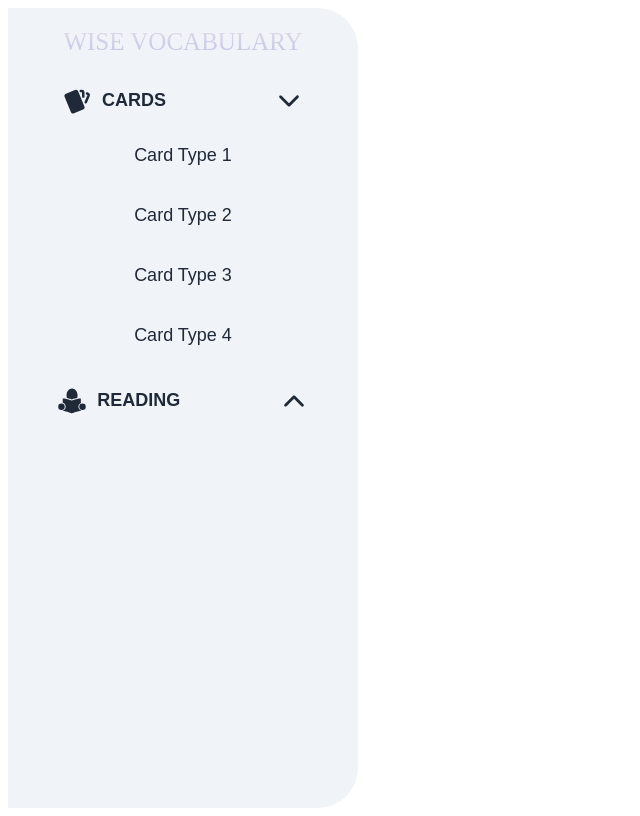
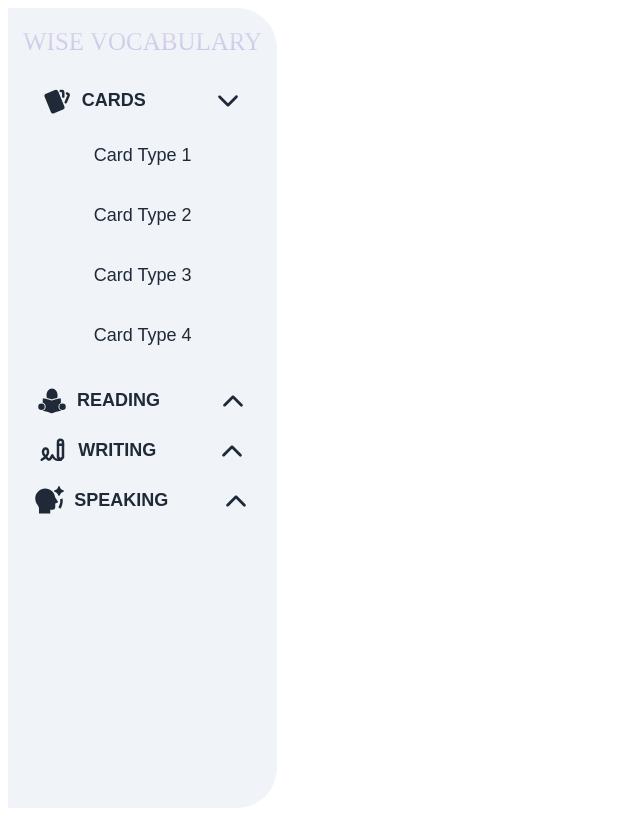
Before and after one commit to bilgekosee/vocabulary-card-api, a React (Vite) app: page / in a window 1280 px wide. Shown: the whole page, without its empty margins (0-640 px from the left). Built offline with nearby package versions, Linux system fonts and the light colour scheme; a web font is replaced by a local one.

Commit message:
sidebar update

```diff
--- a/src/App.css
+++ b/src/App.css
@@ -1,7 +1,7 @@
 .app-container {
   height: auto;
   display: grid;
-  grid-template-columns: 1fr 2fr;
+  grid-template-columns: auto 1fr;
 }
 .content {
   display: flex;
@@ -9,3 +9,8 @@
   align-items: center;
   height: auto;
 }
+.sidebar-container {
+  left: 0;
+  top: 0;
+  height: auto;
+}
--- a/src/App.jsx
+++ b/src/App.jsx
@@ -11,6 +11,7 @@ function App() {
     <Router>
       <div className="app-container">
         <Sidebar />
+
         <div className="content">
           <Routes>
             <Route path="/card-type-1" element={<VocabularyCardOne />} />
--- a/src/cards/VocabularyType1/VocabularyType1.css
+++ b/src/cards/VocabularyType1/VocabularyType1.css
@@ -181,7 +181,7 @@ p:first-of-type {
   color: #000;
 }
 
-@media (max-width: 640px) {
+@media (max-width: 703px) {
   .container,
   .card,
   .card_front,
--- a/src/sidebar/sidebar.css
+++ b/src/sidebar/sidebar.css
@@ -22,7 +22,14 @@
   -webkit-background-clip: text;
   -webkit-text-fill-color: transparent;
 }
-.site-name-title:hover {
+.site-name-short {
+  font-size: 25px;
+  background: linear-gradient(to top, #bdc2e8 0%, #bdc2e8 1%, #e6dee9 100%);
+  -webkit-background-clip: text;
+  -webkit-text-fill-color: transparent;
+}
+.site-name-title:hover,
+.site-name-short:hover {
   font-size: 25px;
   background: linear-gradient(to top, #898fc3 0%, #878ba6 1%, #be74d9 100%);
   -webkit-background-clip: text;
@@ -117,3 +124,5 @@ li {
   font-size: 30px;
   color: #1f2937;
 }
+@media (max-width: 610px) {
+}
--- a/src/sidebar/sidebar.jsx
+++ b/src/sidebar/sidebar.jsx
@@ -1,26 +1,49 @@
-import { useState } from "react";
+import { useState, useEffect } from "react";
 import "./sidebar.css";
 import { TbCardsFilled } from "react-icons/tb";
 import { IoIosArrowDown, IoIosArrowUp } from "react-icons/io";
+import { TbWritingSign } from "react-icons/tb";
 import { GiRead } from "react-icons/gi";
+import { RiSpeakAiFill } from "react-icons/ri";
 import { useNavigate } from "react-router-dom";
 
 const Header = () => {
   const [isOpen, setİsOpen] = useState(true);
   const [open, setOpen] = useState(true);
   const [readinOpen, setReadingOpen] = useState(false);
+  const [writingOpen, setWritingOpen] = useState(false);
+  const [speakingOpen, setSpeakingOpen] = useState(false);
 
   const navigate = useNavigate();
 
+  useEffect(() => {
+    const handleResize = () => {
+      if (window.innerWidth <= 610) {
+        setİsOpen(false);
+      } else {
+        setİsOpen(true);
+      }
+    };
+    handleResize();
+    window.addEventListener("resize", handleResize);
+
+    return () => window.removeEventListener("resize", handleResize);
+  }, []);
   const toggleOpen = () => {
     setOpen((prevOpen) => !prevOpen);
   };
   const toggleOpenRead = () => {
     setReadingOpen((prevOpen) => !prevOpen);
   };
-
+  const toggleOpenWrite = () => {
+    setWritingOpen((prevOpen) => !prevOpen);
+  };
+  const toggleOpenSpeak = () => {
+    setSpeakingOpen((prevOpen) => !prevOpen);
+  };
   return (
     <div className={`sidebar-card ${isOpen ? "open" : "close"}`}>
+      <div className="responsie-design">
         <div
           className="name-site"
           onClick={() => {
@@ -30,7 +53,7 @@ const Header = () => {
           {isOpen ? (
             <span className="site-name-title">WISE VOCABULARY</span>
           ) : (
-          <span className="site-name-title">WV</span>
+            <span className="site-name-short">WV</span>
           )}
         </div>
 
@@ -78,6 +101,52 @@ const Header = () => {
             </ul>
           )}
         </div>
+        <div className="tab">
+          <div className="type-cards-wrapper" onClick={toggleOpenWrite}>
+            <div className="cardsand-icon">
+              <TbWritingSign className="cards-icon" />
+              <span className="card-title">WRITING</span>
+            </div>
+            {writingOpen ? (
+              <IoIosArrowDown className="cards-icon-arrow" />
+            ) : (
+              <IoIosArrowUp className="cards-icon-arrow" />
+            )}
+          </div>
+
+          {writingOpen && (
+            <ul className="submenu">
+              <li onClick={() => navigate("/card-type-1")}>Write Type 1</li>
+              <li onClick={() => navigate("/card-type-2")}>Write Type 2</li>
+              <li onClick={() => navigate("/card-type-3")}>Write Type 3</li>
+              <li onClick={() => navigate("/card-type-4")}>Write Type 4</li>
+            </ul>
+          )}
+        </div>
+
+        <div className="tab">
+          <div className="type-cards-wrapper" onClick={toggleOpenSpeak}>
+            <div className="cardsand-icon">
+              <RiSpeakAiFill className="cards-icon" />
+              <span className="card-title">SPEAKING</span>
+            </div>
+            {speakingOpen ? (
+              <IoIosArrowDown className="cards-icon-arrow" />
+            ) : (
+              <IoIosArrowUp className="cards-icon-arrow" />
+            )}
+          </div>
+
+          {speakingOpen && (
+            <ul className="submenu">
+              <li onClick={() => navigate("/card-type-1")}>Speak Type 1</li>
+              <li onClick={() => navigate("/card-type-2")}>Speak Type 2</li>
+              <li onClick={() => navigate("/card-type-3")}>Speak Type 3</li>
+              <li onClick={() => navigate("/card-type-4")}>Speak Type 4</li>
+            </ul>
+          )}
+        </div>
+      </div>
     </div>
   );
 };
```
Lines whose indentation alone changed are shown as unchanged.
